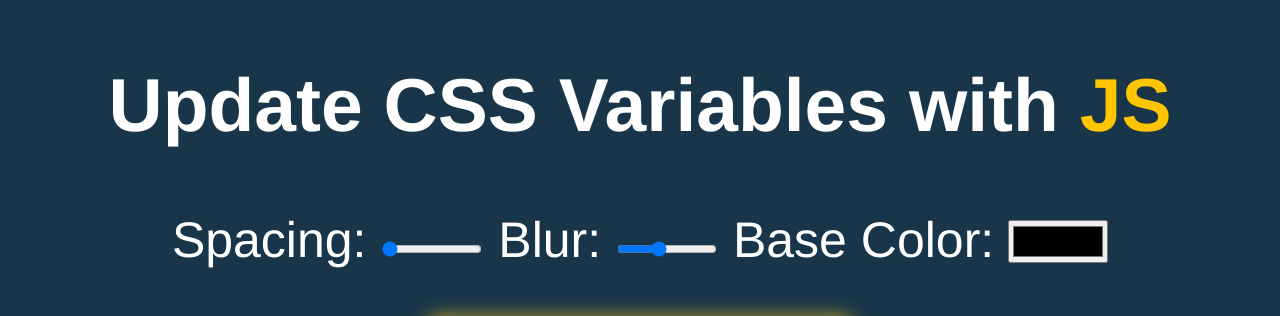
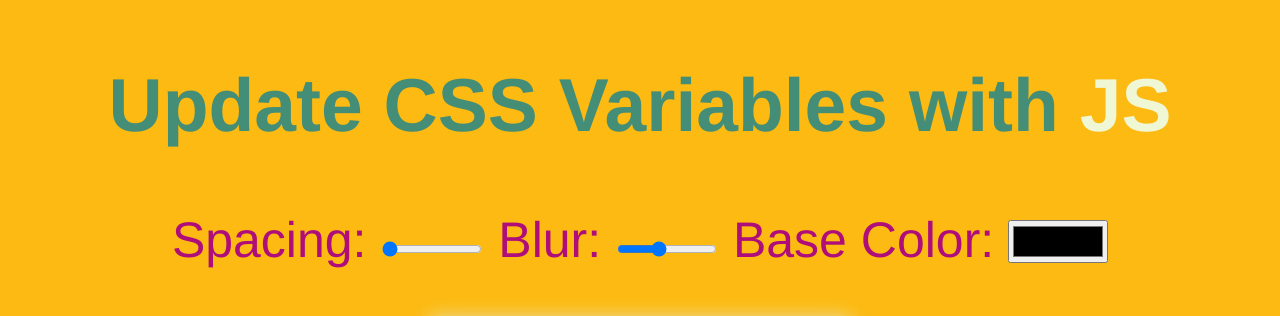
Before and after one commit to mmorgan86/updateCssVariablesWithJS, a plain HTML site: page index.html in a window 1280 px wide. Shown: the top 316 px of the page. Drawn offline with Linux system fonts and the light colour scheme; grey boxes are pictures that could not be loaded.

Commit message:
changed colors

```diff
--- a/style.css
+++ b/style.css
@@ -1,5 +1,6 @@
 :root {
-    --base: #ffc600;
+    --base: #F0F7D4;
+    --secondary: #AE0D7A;
     --spacing: 10px;
     --blur: 10px;
     --radius: 1%;
@@ -25,8 +26,8 @@ body {
 }
 
 body {
-    background: #193549;
-    color: white;
+    background: #FCBA12;
+    color: #448D76;
     font-family: 'helvetica neue', sans-serif;
     font-weight: 100;
     font-size: 50px;
@@ -34,6 +35,10 @@ body {
 
 .controls {
     margin-bottom: 50px;
+}
+
+label {
+    color: var(--secondary) !important;
 }
 
 a {
```
